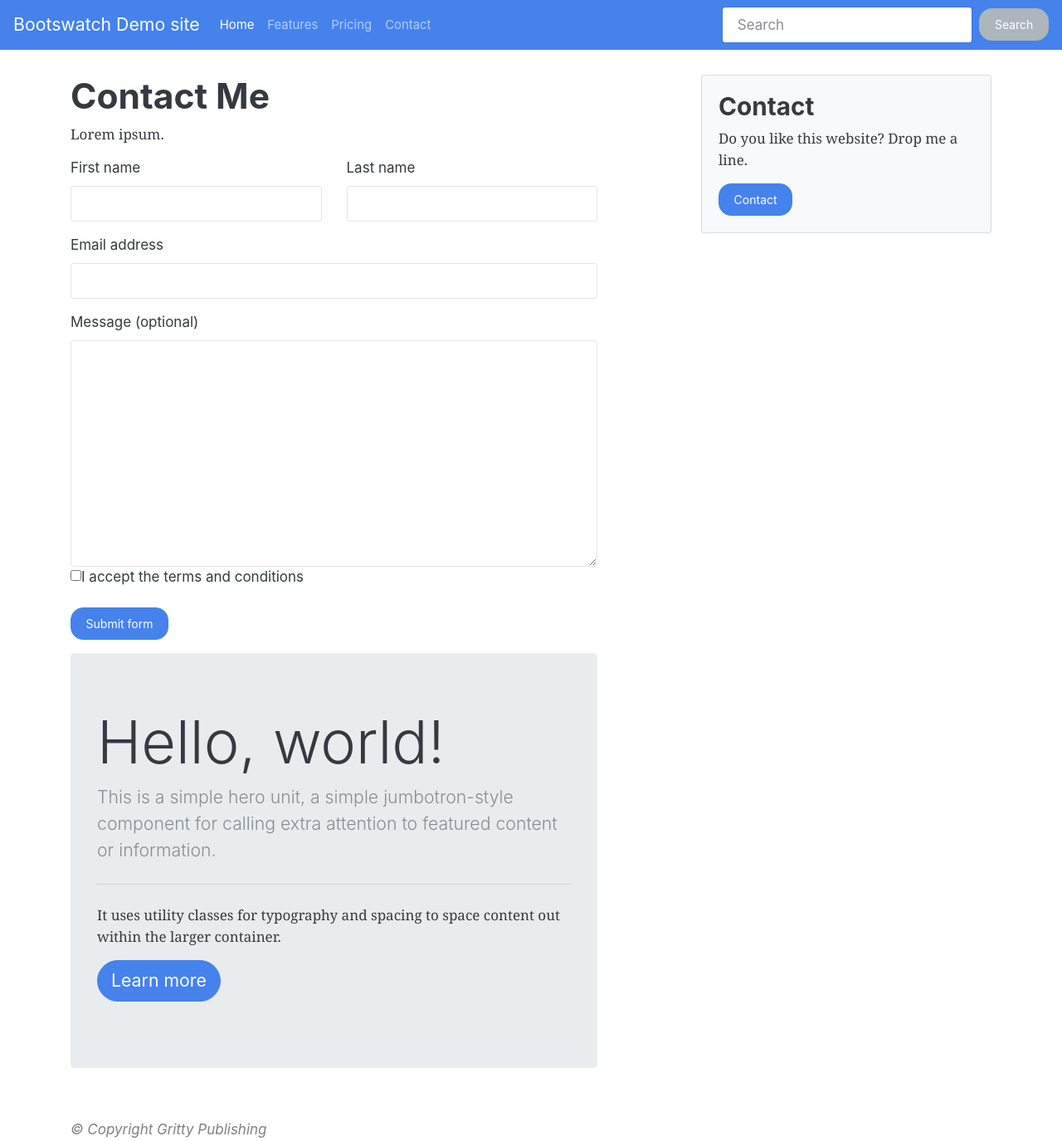
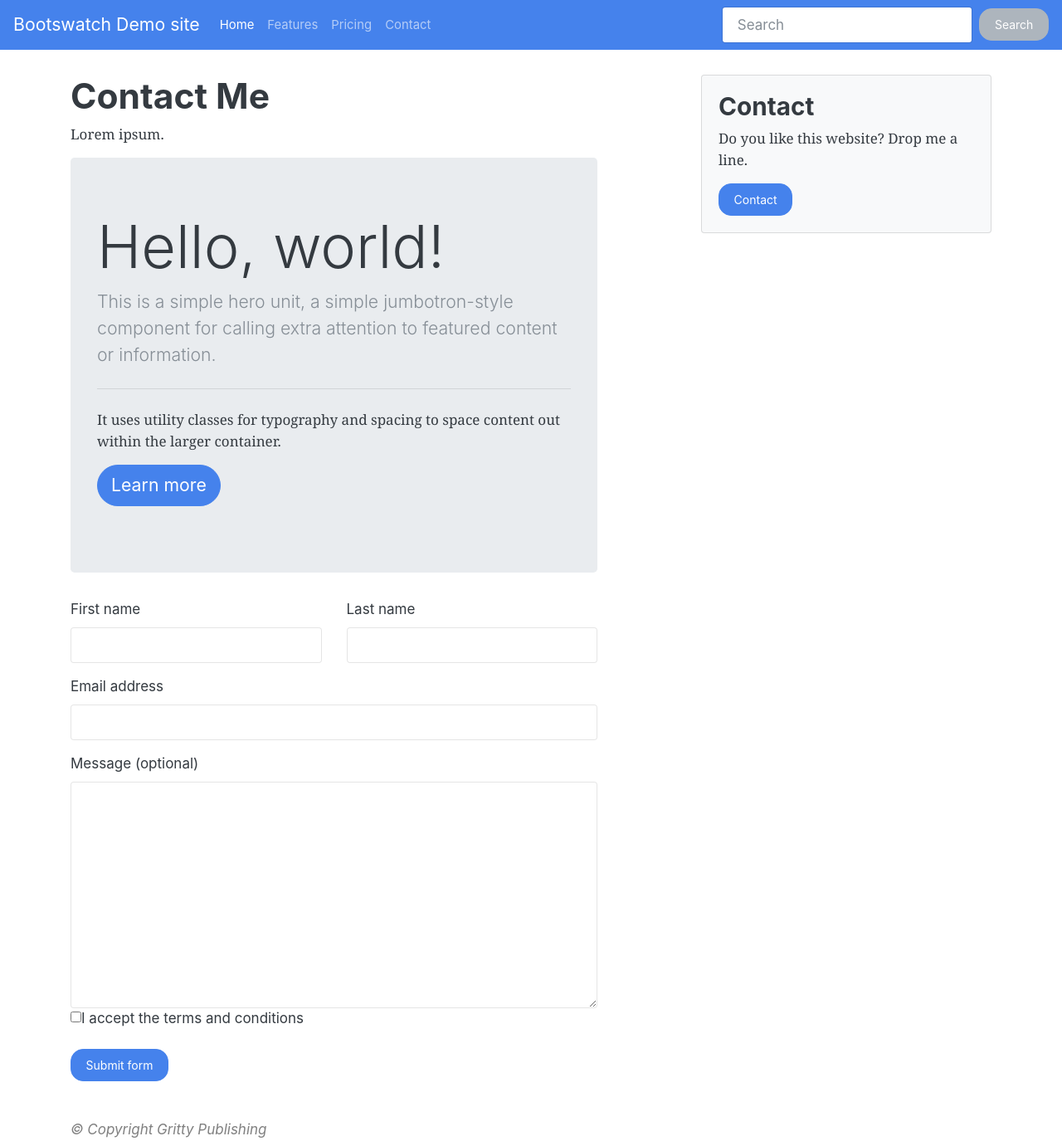
Before and after one commit to Ikass/bootswatch-demo, a Jekyll site: the page built from contact.md, in a window 1280 px wide. Shown: the whole page at 83% size. Built offline with Jekyll 4.4.1, drawn with Linux system fonts in a browser that asks for light colours; our own code applies the rules of GitHub Pages for plain Markdown files.

Commit message:
Update page.html

```diff
--- a/_layouts/page.html
+++ b/_layouts/page.html
@@ -9,8 +9,8 @@
     <div class="row">
       <div class="col-md-7">
         {{ content }}
+        {% include hero.html %}
         {% if page.forms[0] %}{% include form.html form="1" %}{% endif %}
-        {% include hero.html %}
       </div>
       <div class="col-md-1"></div>
       <div class="col-md-4">{% include sidebar.html %}</div>
```
